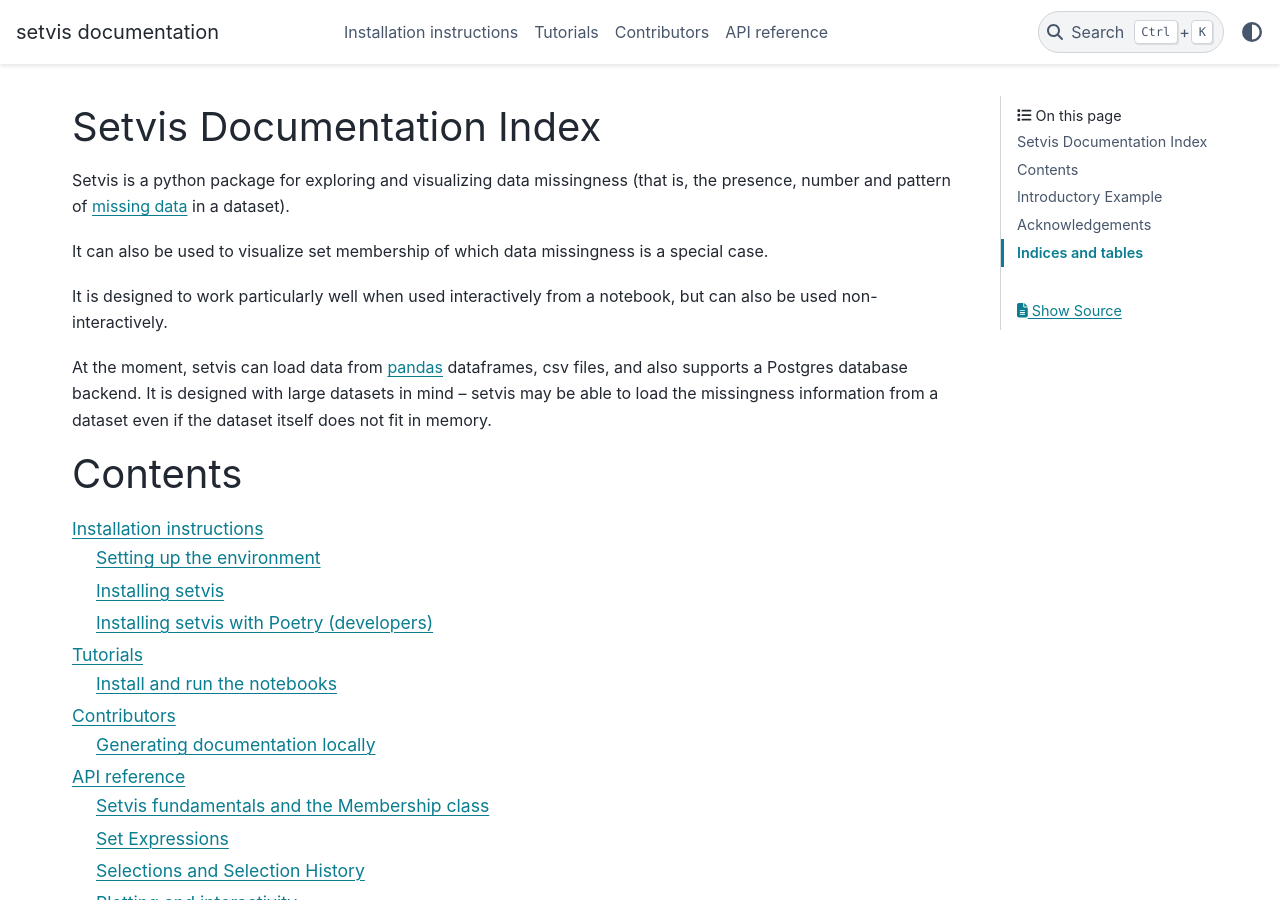
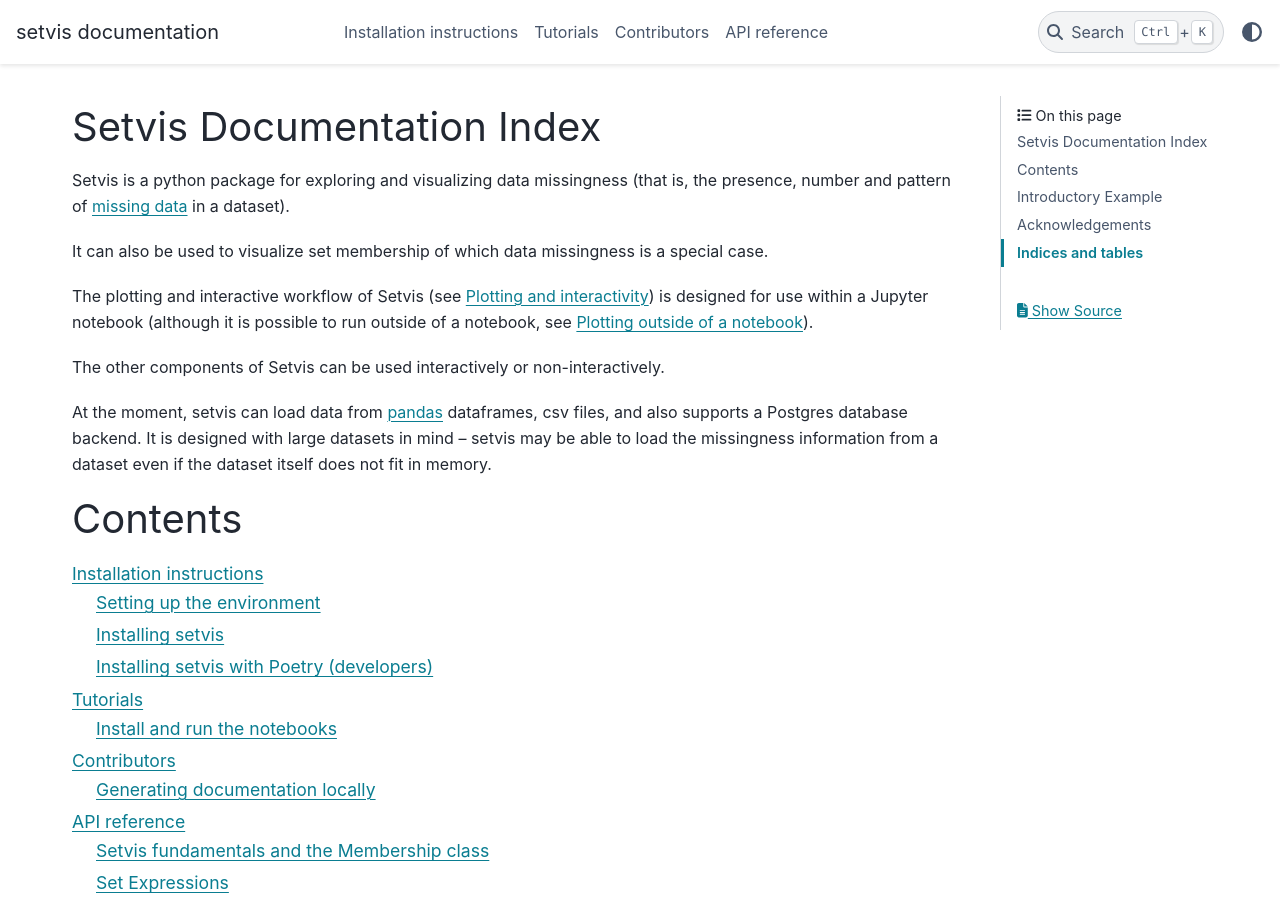
Before and after one commit to alan-turing-institute/setvis, a Sphinx documentation site: the page built from docs/source/index.rst, in a window 1280 px wide and 900 px high. Built offline with Sphinx 7.4.7 and the PyData theme 0.15.4, drawn with Linux system fonts in a browser that asks for light colours.

Commit message:
Update docs

```diff
--- a/docs/source/index.rst
+++ b/docs/source/index.rst
@@ -13,8 +13,12 @@
 It can also be used to visualize set membership of which data
 missingness is a special case.
 
-It is designed to work particularly well when used interactively from
-a notebook, but can also be used non-interactively.
+The plotting and interactive workflow of Setvis (see :ref:`plots`)
+is designed for use within a Jupyter notebook (although it is possible
+to run outside of a notebook, see :ref:`plot_outside_notebook`).
+
+The other components of Setvis can be used interactively or
+non-interactively.
 
 At the moment, setvis can load data from `pandas
 <https://pandas.pydata.org/>`_ dataframes, csv files, and also
```
Also changed, not shown: docs/source/plots.rst (+63 -0 lines).
